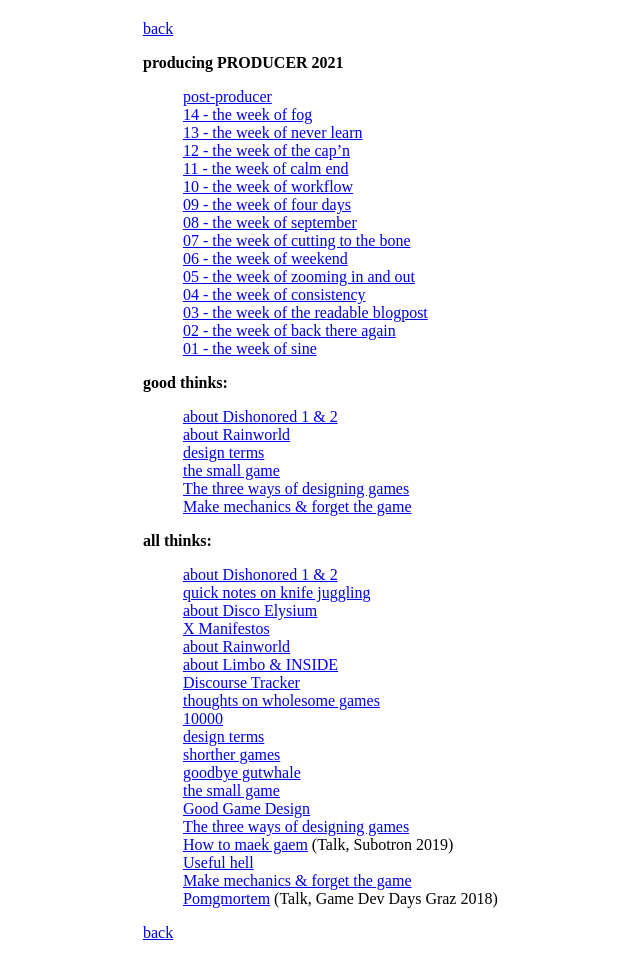
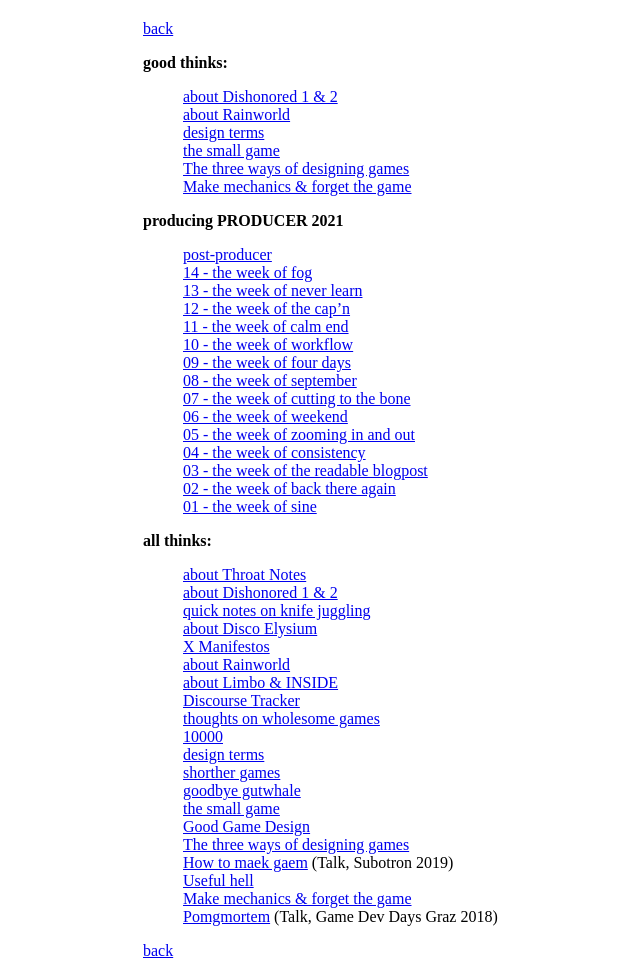
Before and after one commit to stuffedwombat/stuffedwombat.github.io, a Jekyll site: the page built from thinking.md, in a window 1280 px wide. Shown: the whole page, without its empty margins (181-821 px from the left). Built offline with Jekyll 4.4.1, drawn with Linux system fonts in a browser that asks for light colours; our own code applies the rules of GitHub Pages for plain Markdown files; comment, search, counter and statistics services are not loaded; part of the change alters nothing that is shown.

Commit message:
Update thinking.md

```diff
--- a/thinking.md
+++ b/thinking.md
@@ -1,4 +1,12 @@
 [back](index)
+
+**good thinks:**
+- [about Dishonored 1 & 2](about_dishonored)
+- [about Rainworld](about_rainworld)
+- [design terms](design_terms)
+- [the small game](the_small_game)
+- [The three ways of designing games](threeways)
+- [Make mechanics & forget the game](make_mechanics)
 
 **producing PRODUCER 2021**
 - [post-producer](post_producer)
@@ -17,15 +25,8 @@
 - [02 - the week of back there again](producering_02)
 - [01 - the week of sine](producering_01)
 
-**good thinks:**
-- [about Dishonored 1 & 2](about_dishonored)
-- [about Rainworld](about_rainworld)
-- [design terms](design_terms)
-- [the small game](the_small_game)
-- [The three ways of designing games](threeways)
-- [Make mechanics & forget the game](make_mechanics)
-
 **all thinks:**
+- [about Throat Notes](about_throat_notes)
 - [about Dishonored 1 & 2](about_dishonored)
 - [quick notes on knife juggling](knife_juggling_190222)
 - [about Disco Elysium](about_disco_elysium)
```
